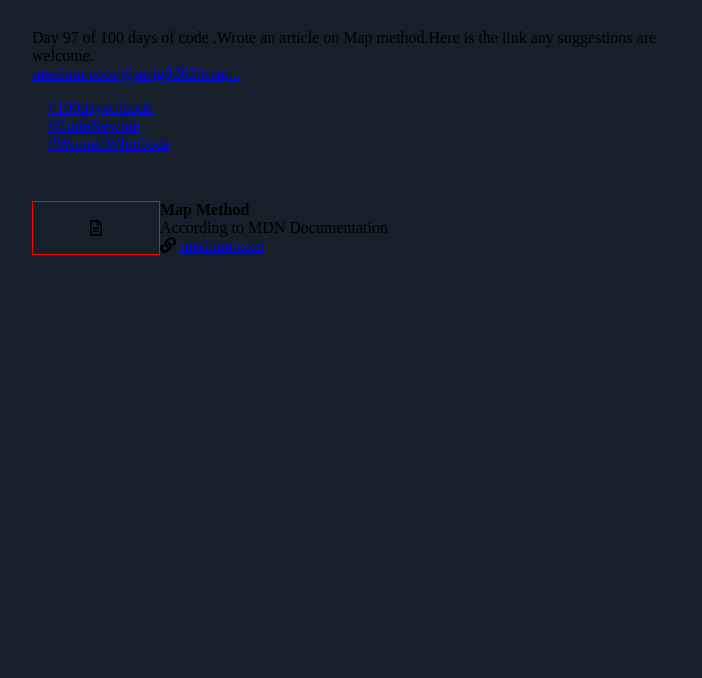
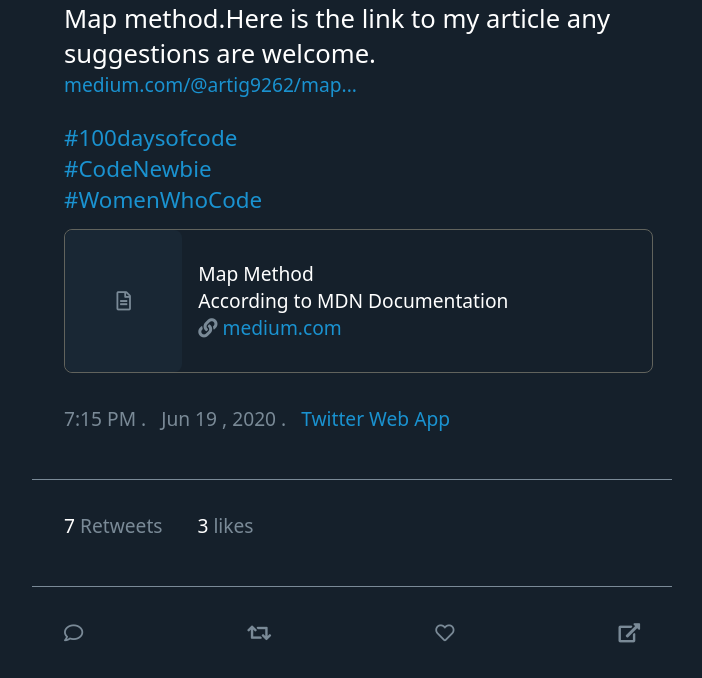
Before and after one commit to artikgupta/TweetCard, a plain HTML site: page index.html in a window 1280 px wide. Shown: the part 147-825 px from the top of the page, without its empty margins (288-990 px from the left). Before the commit the page ends 800 px from the top, so only its background shows below. Drawn offline with Linux system fonts and the light colour scheme.

Commit message:
make a tweet card

```diff
--- a/index.html
+++ b/index.html
@@ -34,7 +34,7 @@
                             <i class="fas fa-chevron-down"></i>
                         </span>
                     </span>
-                    <p>@artigup08407054</p>
+                    <h5 class="same-color">@artigup08407054</h5>
 
                 </div>
 
@@ -42,8 +42,13 @@
 
             <!-- info -->
             <div class="info">
-                <p>Day 97 of 100 days of code .Wrote an article on Map method.Here is the link any suggestions are
-                    welcome.</p>
+                <p class="text"> Day 97 of 100 days of code .Wrote an article on the<br> Map method.Here is the link to
+                    my
+                    article any<br>
+                    suggestions are welcome.</p>
+
+
+
                 <a href="#"> medium.com/@artig9262/map...</a>
                 <!-- hastags -->
                 <div class="hastags">
@@ -59,8 +64,8 @@
                 </div>
                 <div class="doc-info">
 
-                    <h4>Map Method</h4>
-                    <p>According to MDN Documentation</p>
+                    <p>Map Method</p>
+                    <p class="doc-info-text">According to MDN Documentation</p>
 
                     <div class="link-icon">
                         <i class="fas fa-link"></i>
@@ -69,9 +74,32 @@
                 </div>
 
             </div>
+            <!-- date&time info -->
+            <div class="date-info">
+                <p>7:15 PM .</p>&nbsp &nbsp
+                <p>Jun 19 , 2020 .</p>&nbsp &nbsp
+                <a href="#">Twitter Web App</a>
+            </div>
+            <div class="border"></div>
+
+            <!-- likes -->
+            <div class="likes">
+                <p>7 <span class="same-color">Retweets</span></p>&nbsp; &nbsp; &nbsp; &nbsp;
+                <p>3 <span class="same-color">likes</span></p>
+
+            </div>
+            <div class="border"></div>
+
+            <!-- icons -->
+            <div class="review-icons">
+                <a href="#"><i class="far fa-comment"></i></a>
+                <a href="#"><i class="fas fa-retweet"></i></a>
+                <a href="#"><i class="far fa-heart"></i></a>
+                <a href="#"><i class="fas fa-external-link-alt"></i></a>
+            </div>
+
         </div>
 
-        </div>
 
     </section>
 
--- a/style.css
+++ b/style.css
@@ -6,35 +6,34 @@
 
 body {
   background-color: #15202b;
+  font-size: 1.2rem;
+  font-family: system-ui, -apple-system, BlinkMacSystemFont, "Segoe UI", Roboto,
+    Ubuntu, "Helvetica Neue", sans-serif;
+}
+a {
+  color: #1a92d0;
+  text-decoration: none;
+}
+
+h4 {
+  color: white;
+}
+
+p {
+  color: white;
+}
+i {
+  color: #7a8a97;
+}
+
+.container {
+  width: 50%;
+  margin: 0 auto;
 }
 .header {
   display: flex;
   justify-content: flex-start;
-  padding: 2rem;
-}
-.container {
-  width: 50%;
-  margin: 0 auto;
-}
-.about {
-  display: flex;
-  width: 90%;
-  justify-content: space-between;
-  flex-direction: column;
-  margin: 1rem;
-  /* text-align: center; */
-  align-items: flex-start;
-}
-.name_With_Arrow {
-  display: flex;
-  justify-content: space-between;
-  width: 100%;
-}
-.profile-info {
-  display: flex;
-  height: 8rem;
-  align-items: center;
-  justify-content: start;
+  padding: 1rem;
 }
 .image-container {
   width: 5rem;
@@ -47,34 +46,117 @@ img {
   border-radius: 50%;
 }
 
+.about {
+  display: flex;
+  width: 90%;
+  justify-content: space-between;
+  flex-direction: column;
+  margin: 1rem;
+  align-items: flex-start;
+}
+.name_With_Arrow {
+  display: flex;
+  justify-content: space-between;
+  width: 100%;
+}
 .icon {
   display: flex;
   align-self: center;
 }
 .info {
-  /* padding: 0 18rem; */
-  margin: 2rem auto;
+  margin: 0 auto;
   display: flex;
   flex-direction: column;
   justify-content: center;
   align-items: left;
+  padding-left: 2rem;
+}
+.text {
+  font-size: 1.6rem;
 }
 .hastags {
   display: flex;
   flex-direction: column;
-  padding: 1rem 1rem;
-  align-items: left;
+  margin-top: 1.5rem;
+  font-size: 1.4rem;
+  /* align-items: left; */
 }
 .doc-container {
   display: flex;
+  width: 92%;
+  height: 9rem;
+  margin: 0.85rem 2rem 2rem 2rem;
+  border-radius: 8px;
+  border: 1px solid #61635d;
 }
 .doc-icon {
-  border: 1px solid red;
+  background-color: #192734;
+  border-right-color: #61635d;
   width: 20%;
   display: flex;
   justify-content: center;
   align-items: center;
+  border-radius: 8px;
 }
 .doc-info {
   width: 80%;
+  display: flex;
+  flex-direction: column;
+  justify-content: center;
+  padding: 1rem;
+
+  /* border: 1px solid red; */
+  /* margin-left: 10px; */
 }
+.date-info {
+  display: flex;
+  margin: 2rem;
+}
+.date-info p {
+  color: #7a8a97;
+}
+.likes {
+  display: flex;
+  margin: 2rem;
+}
+.review-icons {
+  display: flex;
+  justify-content: space-between;
+  padding-left: 2rem;
+  padding-right: 2rem;
+  margin-top: 2rem;
+  margin-bottom: 2rem;
+}
+.same-color {
+  color: #7a8a97;
+}
+.border {
+  height: 1rem;
+  width: 100%;
+  border-bottom: 1px solid #7a8a97;
+}
+
+@media only screen and (max-width: 600px) {
+  .text {
+    font-size: 1rem;
+  }
+  .image-container {
+    width: 3rem;
+    height: 3rem;
+    display: flex;
+    justify-content: center;
+    margin-top: 1rem;
+  }
+  img {
+    width: 100%;
+    height: 100%;
+  }
+  .container {
+    width: 100%;
+    justify-content: left;
+  }
+  .doc-container {
+    display: flex;
+    width: 85%;
+  }
+}
```
